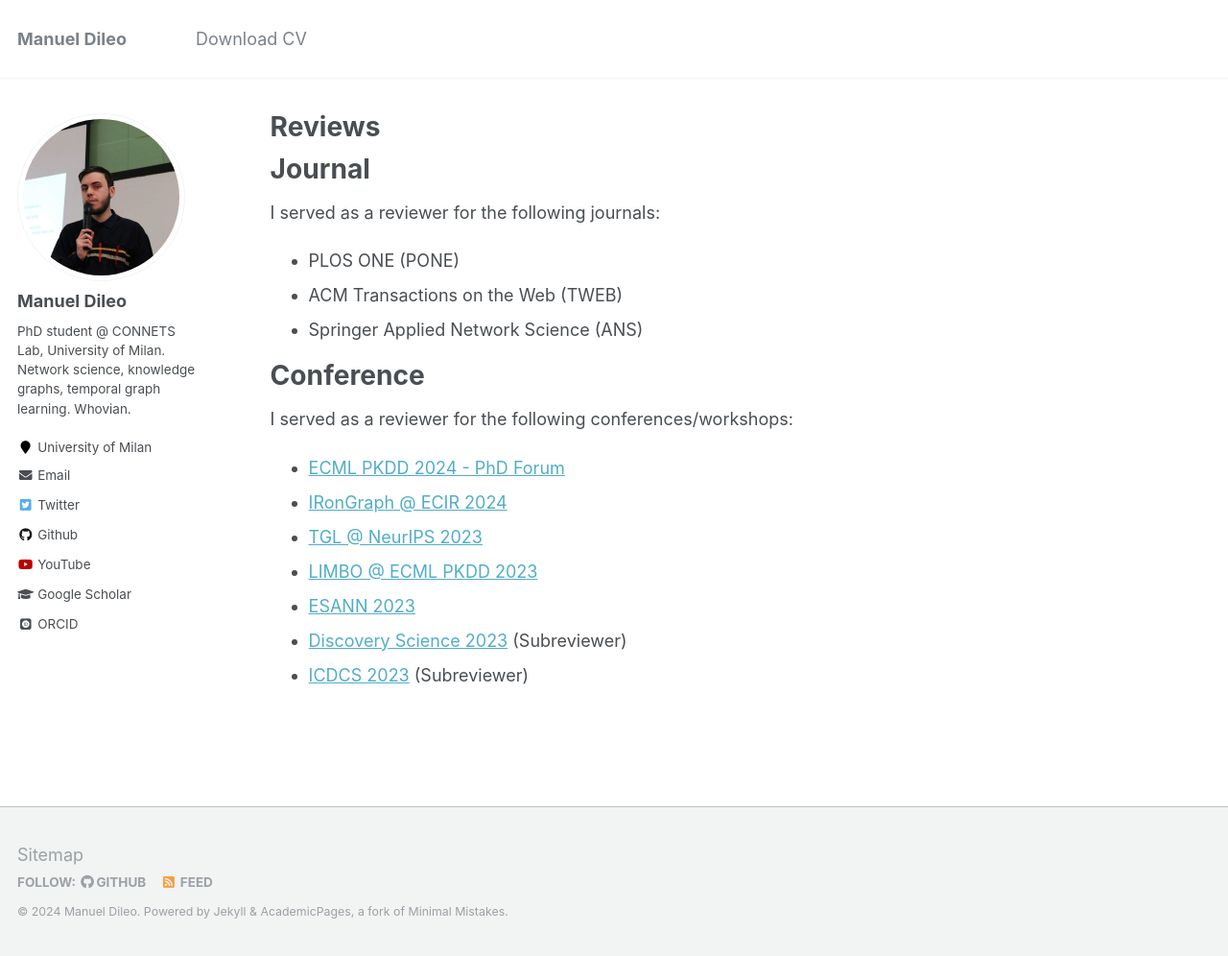
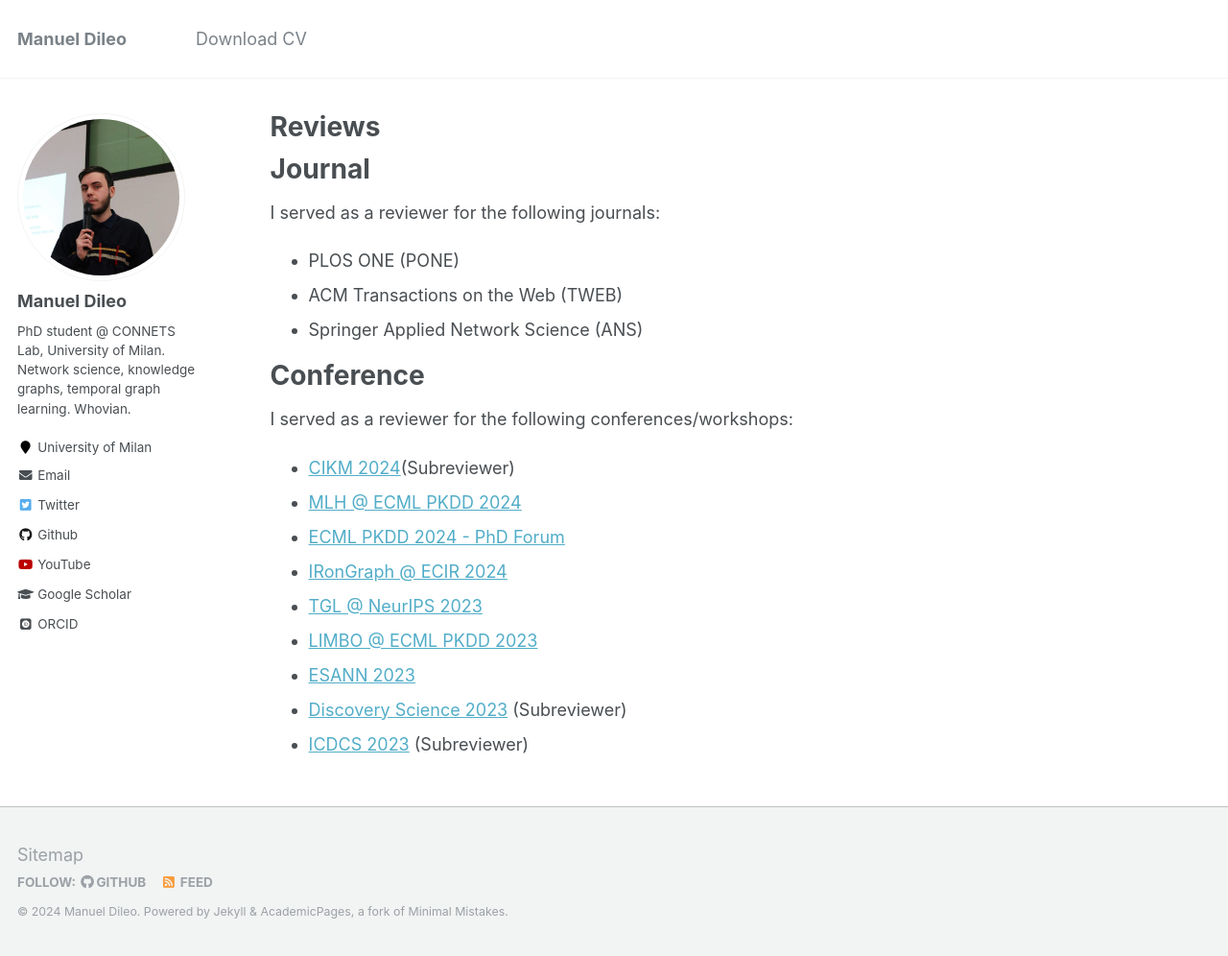
Before and after one commit to manuel-dileo/manuel-dileo.github.io, a Jekyll site: the page built from _pages/review.md, in a window 1280 px wide and 996 px high. Shown: the whole window at 96% size. Built offline with Jekyll 4.4.1, drawn with Linux system fonts in a browser that asks for light colours; some web fonts are replaced.

Commit message:
Update review.md

```diff
--- a/_pages/review.md
+++ b/_pages/review.md
@@ -16,6 +16,8 @@ I served as a reviewer for the following journals:
 Conference
 ======
 I served as a reviewer for the following conferences/workshops:
+- [CIKM 2024](https://cikm2024.org/)(Subreviewer)
+- [MLH @ ECML PKDD 2024](https://sites.google.com/view/mlh-ecml24)
 - [ECML PKDD 2024 - PhD Forum](https://ecmlpkdd.org/2024/submissions-phd-forum/)
 - [IRonGraph @ ECIR 2024](https://irongraphs.github.io/ecir2024/)
 - [TGL @ NeurIPS 2023](https://sites.google.com/view/tglworkshop-2023/home)
```
